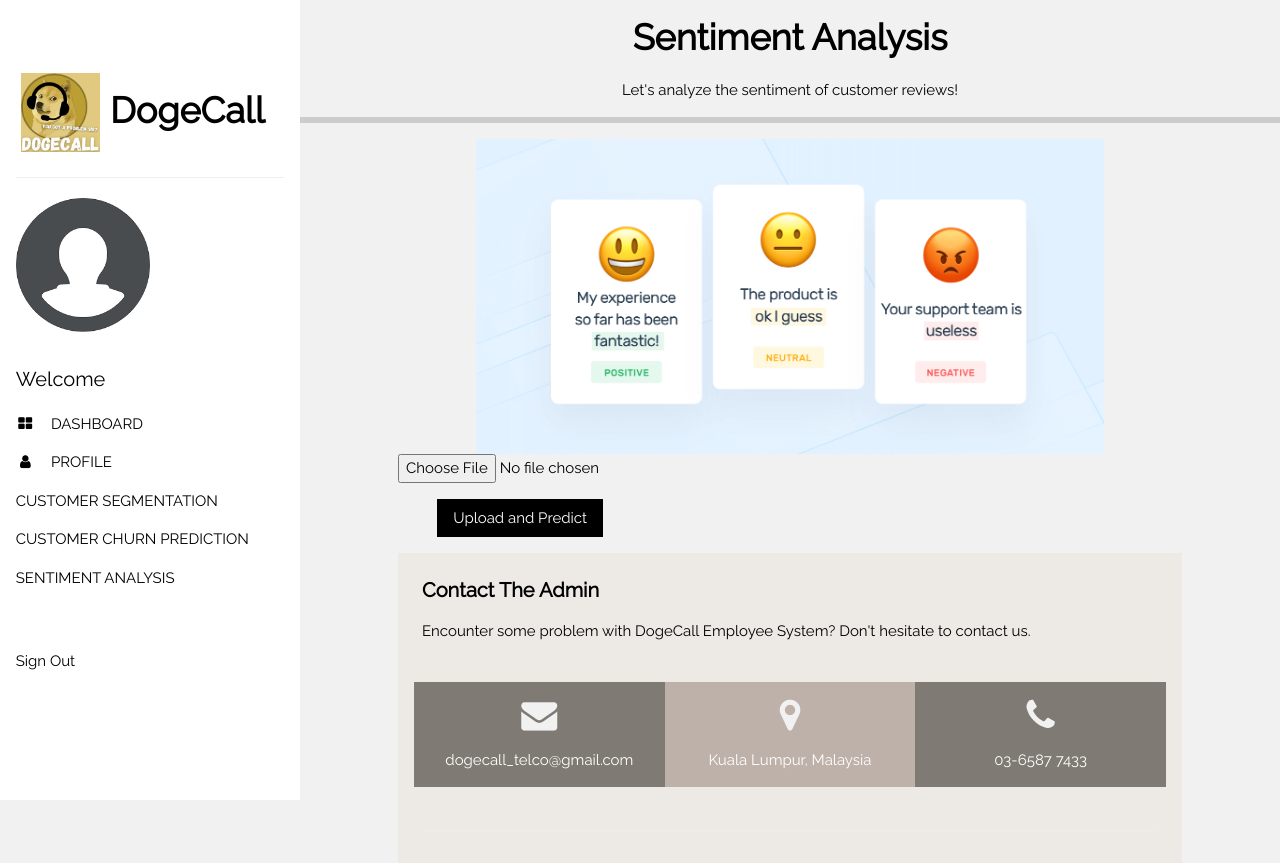
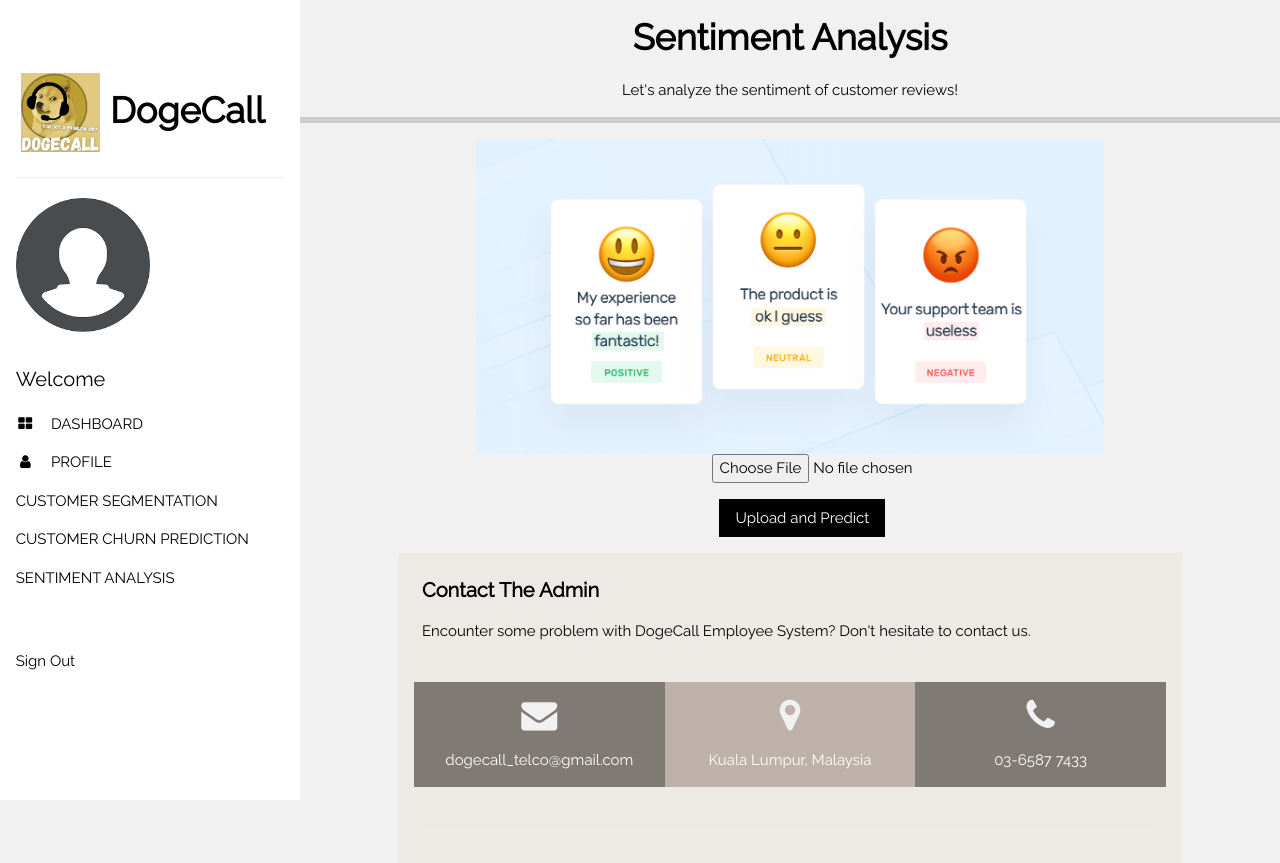
Before and after one commit to twl0727/fyp-dogecall, a Flask app: template templates/sentiment.html in a window 1280 px wide. Shown: the top 863 px of the page. Run offline with Flask 3, Linux system fonts and the light colour scheme; the template is opened without the code that fills it, so the values that code supplies are empty; parts of the project's set-up code (start-up, migrations or seed data) failed here and were passed over.

Commit message:
Update sentiment.html

```diff
--- a/templates/sentiment.html
+++ b/templates/sentiment.html
@@ -103,6 +103,11 @@
       #answer{
         text-align: center;
         font-weight: bold;
+      }
+      #align{
+        margin-left: 40%;
+        margin-right: 40%;
+        align-content: center;
       }
     </style>
   </head>
```
